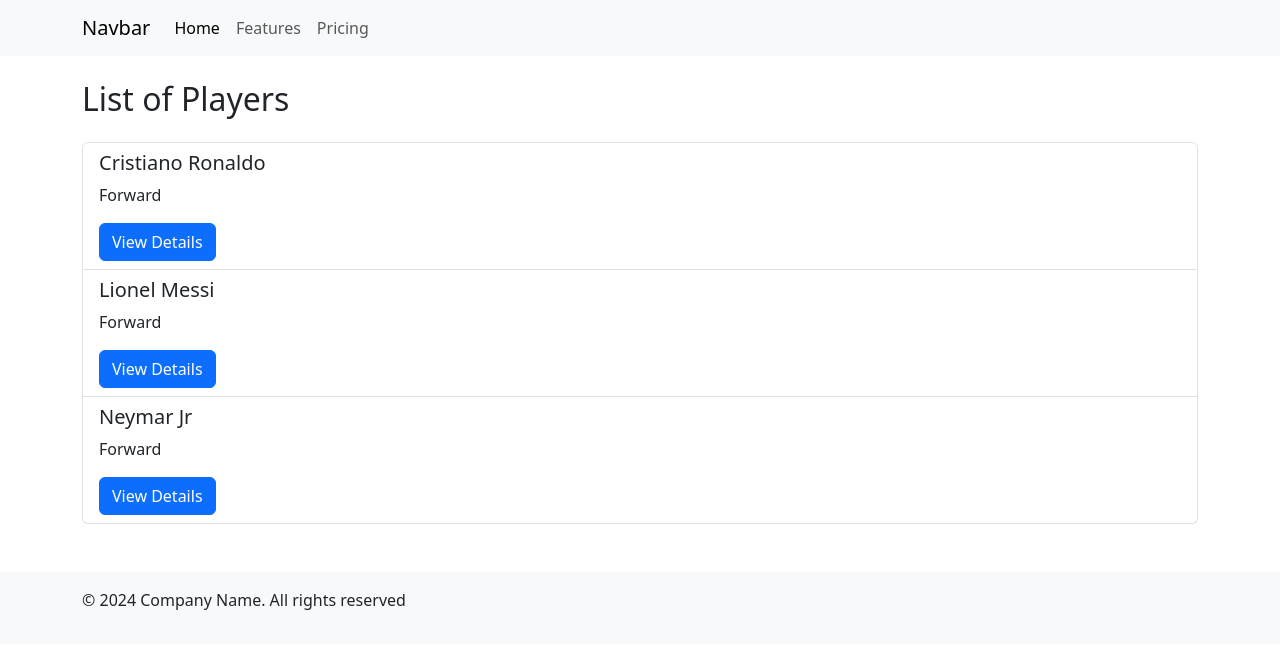
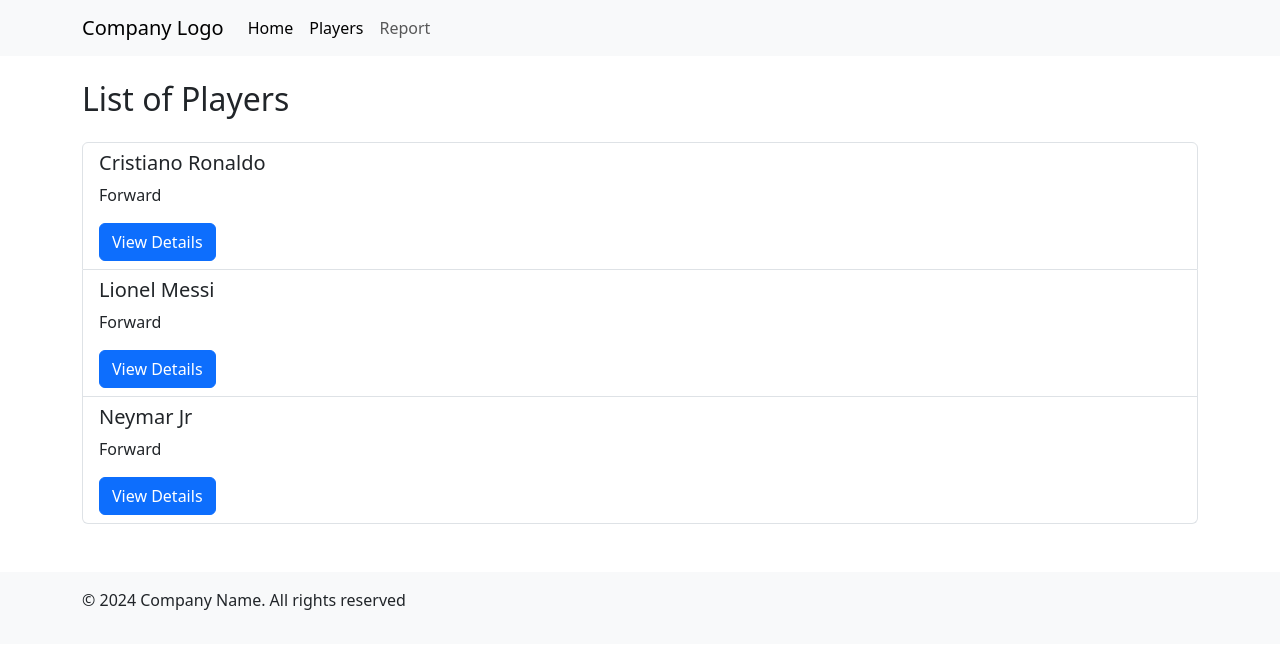
Before and after one commit to checodezz/players-react, a React (Vite) app: page /players in a window 1280 px wide. Shown: the top 648 px of the page. Built offline with nearby package versions, Linux system fonts and the light colour scheme.

Commit message:
added routes to header

```diff
--- a/src/components/Header.jsx
+++ b/src/components/Header.jsx
@@ -1,13 +1,15 @@
+import { NavLink } from "react-router-dom";
+
 const Header = () => {
   return (
     <header>
-      <nav class="navbar navbar-expand-lg bg-body-tertiary">
-        <div class="container">
-          <a class="navbar-brand" href="#">
-            Navbar
-          </a>
+      <nav className="navbar navbar-expand-lg bg-body-tertiary">
+        <div className="container">
+          <NavLink to="/" className="navbar-brand">
+            Company Logo
+          </NavLink>
           <button
-            class="navbar-toggler"
+            className="navbar-toggler"
             type="button"
             data-bs-toggle="collapse"
             data-bs-target="#navbarNav"
@@ -15,24 +17,24 @@
             aria-expanded="false"
             aria-label="Toggle navigation"
           >
-            <span class="navbar-toggler-icon"></span>
+            <span className="navbar-toggler-icon"></span>
           </button>
-          <div class="collapse navbar-collapse" id="navbarNav">
-            <ul class="navbar-nav">
-              <li class="nav-item">
-                <a class="nav-link active" aria-current="page" href="#">
+          <div className="collapse navbar-collapse" id="navbarNav">
+            <ul className="navbar-nav">
+              <li className="nav-item">
+                <NavLink to="/" className="nav-link active" aria-current="page">
                   Home
-                </a>
+                </NavLink>
               </li>
-              <li class="nav-item">
-                <a class="nav-link" href="#">
-                  Features
-                </a>
+              <li className="nav-item">
+                <NavLink to="/players" className="nav-link">
+                  Players
+                </NavLink>
               </li>
-              <li class="nav-item">
-                <a class="nav-link" href="#">
-                  Pricing
-                </a>
+              <li className="nav-item">
+                <NavLink to="/report" className="nav-link">
+                  Report
+                </NavLink>
               </li>
             </ul>
           </div>
```
